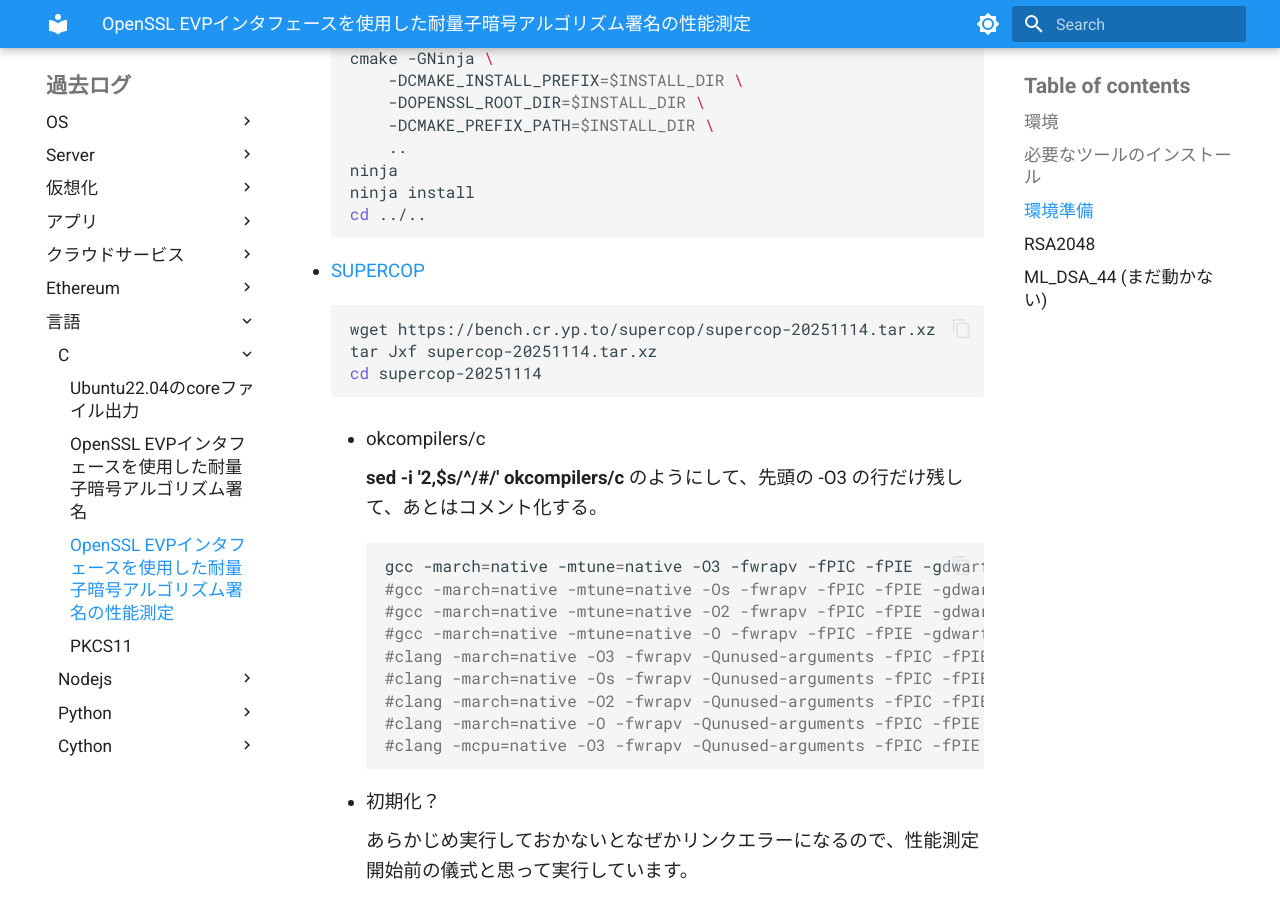
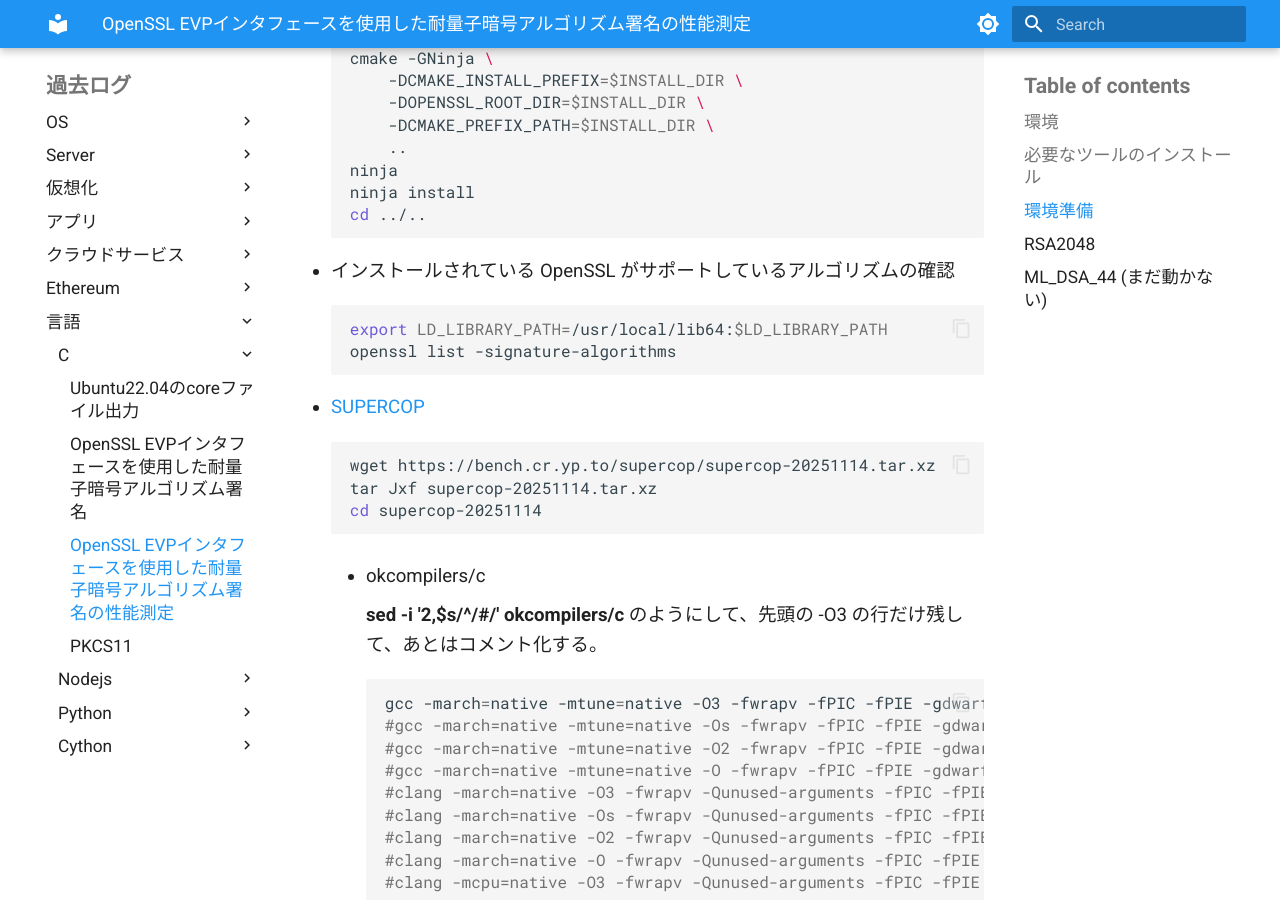
Before and after one commit to nynaka/website, an MkDocs documentation site: the page built from docs/lang/c/openssl_evp_supercop.md, in a window 1280 px wide and 900 px high, scrolled down 1799 px. Built offline with MkDocs 1.6.1 and Material for MkDocs 9.7.7, drawn with Linux system fonts in a browser that asks for light colours.

Commit message:
インストールされている OpenSSL がサポートしているアルゴリズムの確認を追加

````diff
--- a/docs/lang/c/openssl_evp_supercop.md
+++ b/docs/lang/c/openssl_evp_supercop.md
@@ -74,6 +74,13 @@ sudo apt install -y \
     ninja
     ninja install
     cd ../..
+    ```
+
+- インストールされている OpenSSL がサポートしているアルゴリズムの確認
+
+    ```bash
+    export LD_LIBRARY_PATH=/usr/local/lib64:$LD_LIBRARY_PATH
+    openssl list -signature-algorithms
     ```
 
 - [SUPERCOP](https://bench.cr.yp.to/supercop.html)
````
